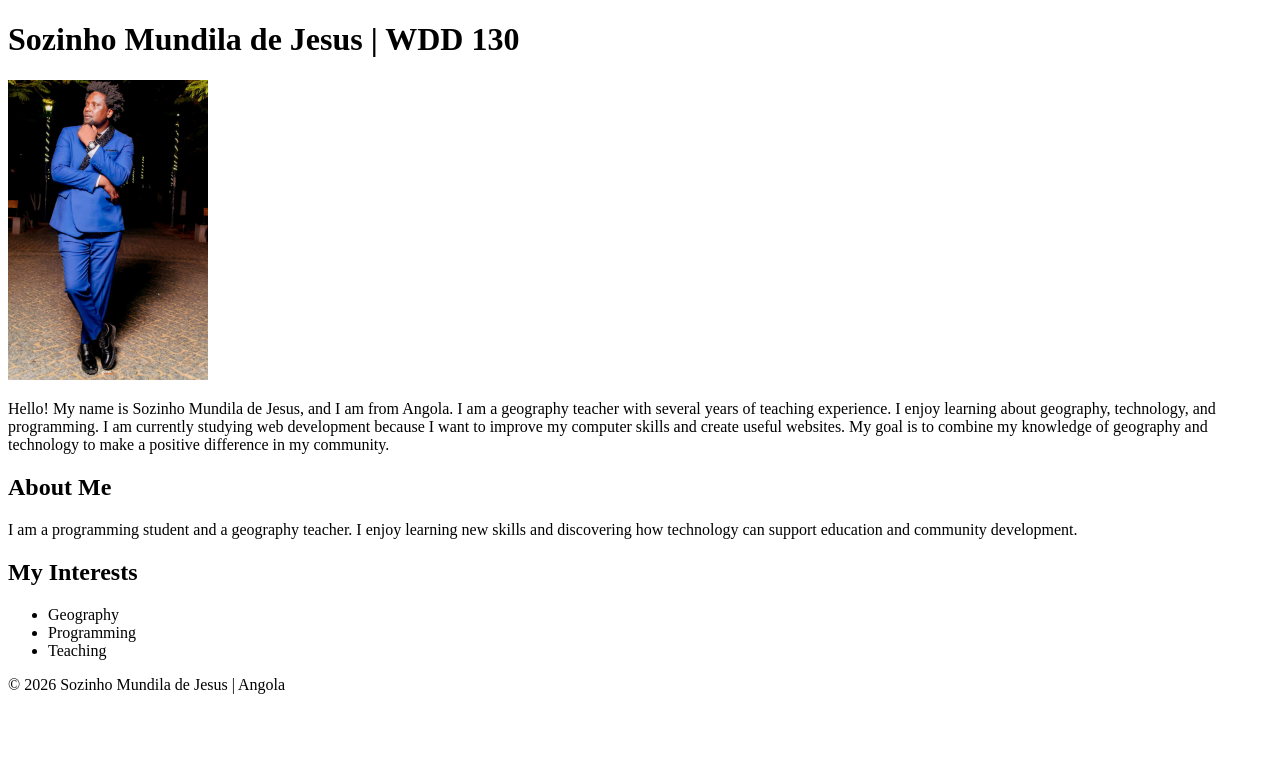
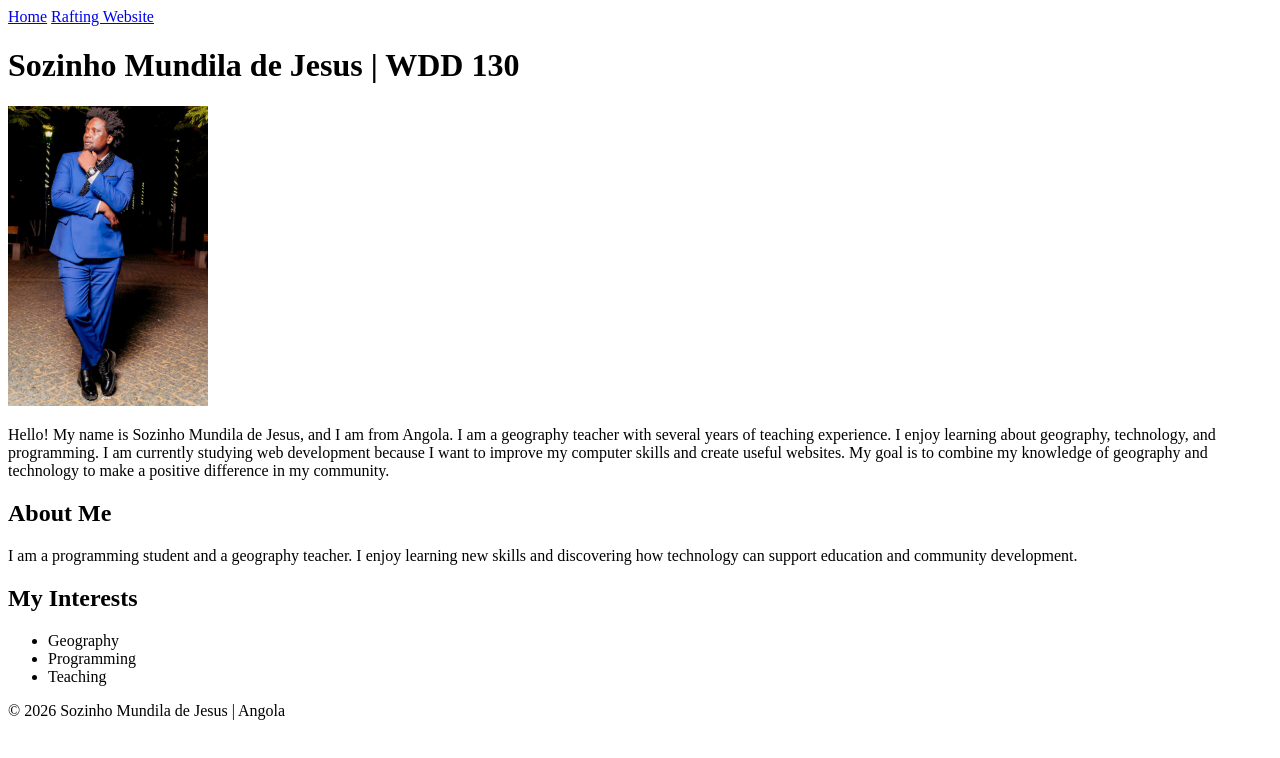
Before and after one commit to Sozinho-deJesus/wdd130, a plain HTML site: page index.html in a window 1280 px wide. Drawn offline with Linux system fonts and the light colour scheme.

Commit message:
Update header with navigation and header title
Added navigation links and adjusted header structure.

```diff
--- a/index.html
+++ b/index.html
@@ -11,13 +11,18 @@
 
 <body>
     <header>
-        <h1>Sozinho Mundila de Jesus | WDD 130</h1>
+        <nav>
+            <a href="#">Home</a>
+            <a href="wwr/">Rafting Website</a>
+        </nav>
     </header>
 
     <main>
-       <img src="images/profile.jpg"
-     alt="Portrait of Sozinho Mundila de Jesus"
-     width="200">
+        <h1>Sozinho Mundila de Jesus | WDD 130</h1>
+
+        <img src="images/profile.jpg"
+             alt="Portrait of Sozinho Mundila de Jesus"
+             width="200">
 
         <p>
             Hello! My name is Sozinho Mundila de Jesus, and I am from Angola.
```
